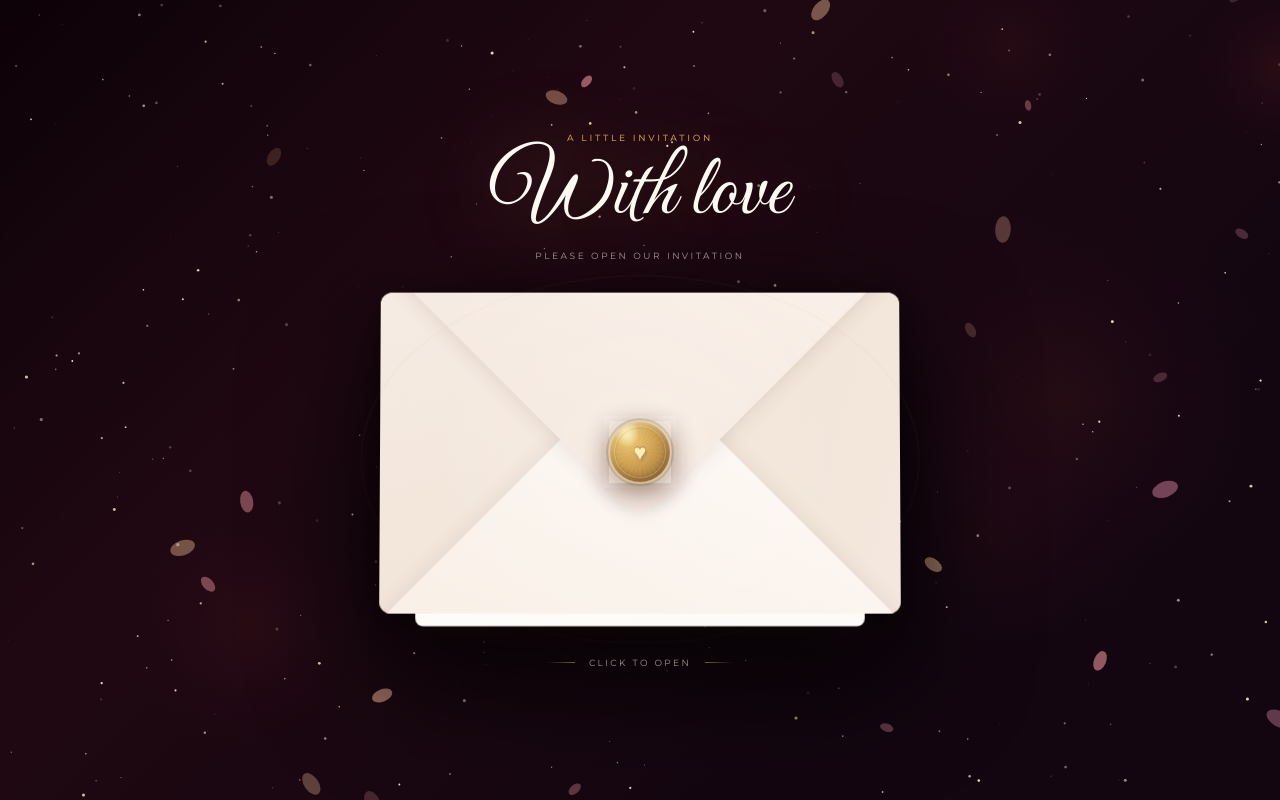
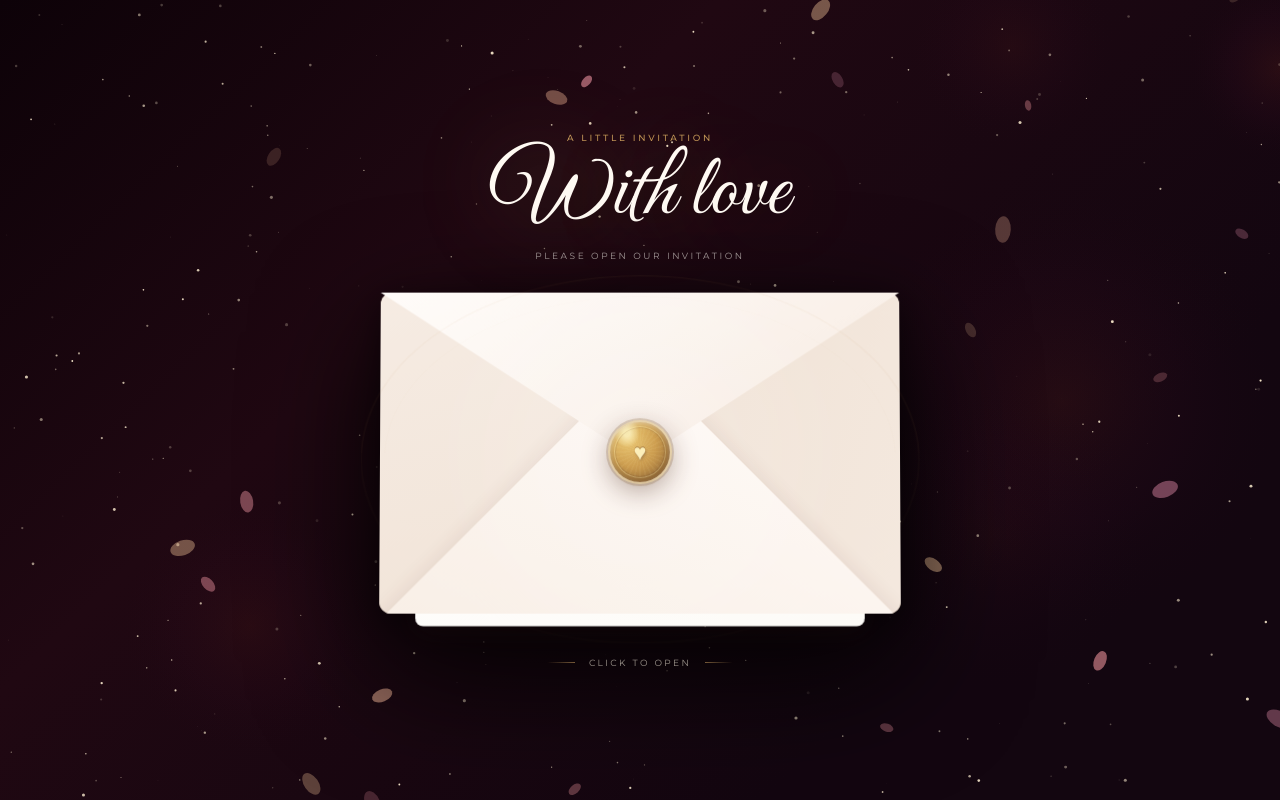
Before and after one commit to DARajapaksha/Wedding-Invitation-Website, a React (Vite) app: page / in a window 1280 px wide. Built offline with nearby package versions, Linux system fonts and the light colour scheme.

Commit message:
feat: simplify envelope seal styling by removing unnecessary elements and animations

```diff
--- a/src/components/Envelope.jsx
+++ b/src/components/Envelope.jsx
@@ -240,7 +240,6 @@ export default function Envelope({ onOpen }) {
 
               {/* ── wax seal ── */}
               <div className={`env-seal ${state === 'seal-pop' || isOpen && !flapOpen ? 'env-seal--pop' : ''} ${flapOpen ? 'env-seal--gone' : ''}`}>
-                <div className="env-seal-outer" />
                 <div className="env-seal-disc">
                   <span className="env-seal-heart">♥</span>
                 </div>
--- a/src/styles.css
+++ b/src/styles.css
@@ -551,17 +551,14 @@ th { color:var(--muted); letter-spacing:.12em; text-transform:uppercase; font-si
 }
 .env-flap-face {
   position: absolute;
-  left: 5%; right: 5%;
-  aspect-ratio: 1;
-  margin-top: -65%;
+  inset: 0;
   background: linear-gradient(155deg, #fffaf6 0%, #f4e7dd 100%);
-  transform: rotate(45deg);
-  border-radius: 20px;
-  box-shadow: 2px 2px 20px rgba(80,40,30,0.12);
+  clip-path: polygon(0 0, 100% 0, 50% 70%);
 }
 .env-flap-shine {
-  position: absolute; inset: 0;
-  border-radius: inherit;
+  position: absolute;
+  inset: 0;
+  clip-path: inherit;
   background: linear-gradient(135deg, rgba(255,255,255,.3) 0%, transparent 60%);
 }
 
@@ -574,22 +571,17 @@ th { color:var(--muted); letter-spacing:.12em; text-transform:uppercase; font-si
   width: 62px; height: 62px;
   display: flex; align-items: center; justify-content: center;
   transition: transform .45s cubic-bezier(.22,1,.36,1), opacity .45s ease;
-  animation: seal-breathe 3s ease-in-out infinite;
+  isolation: isolate;
 }
 .env-seal--pop  { transform: translate(-50%,-50%) scale(1.22); }
 .env-seal--gone { transform: translate(-50%,-50%) scale(0) rotate(20deg) !important; opacity: 0 !important; }
 
-.env-seal-outer {
-  position: absolute; inset: -6px;
-  border-radius: 50%;
-  border: 1.5px solid rgba(230,207,158,.6);
-  animation: seal-ring 3s ease-in-out infinite;
-}
 .env-seal-disc {
   position: relative;
   width: 60px; height: 60px;
   border-radius: 50%;
   overflow: hidden;
+  transform: translateZ(1px);
   background:
     radial-gradient(ellipse at 28% 18%, rgba(255,248,196,.72) 0 5%, transparent 21%),
     radial-gradient(circle at 32% 28%, #e8bd57 0%, #c38a2d 46%, #9b641b 78%, #71430e 100%);
@@ -633,15 +625,6 @@ th { color:var(--muted); letter-spacing:.12em; text-transform:uppercase; font-si
     0 -1px 0 rgba(104,57,7,.48),
     1px 2px 3px rgba(70,32,2,.42);
   line-height: 1;
-}
-
-@keyframes seal-breathe {
-  0%,100% { filter: drop-shadow(0 0 0 rgba(230,207,100,0)); }
-  50%      { filter: drop-shadow(0 0 18px rgba(230,207,100,.5)); }
-}
-@keyframes seal-ring {
-  0%,100% { opacity:.45; transform: scale(1); }
-  50%      { opacity:.9;  transform: scale(1.07); }
 }
 
 /* ── Glare ───────────────────────────────────────────────────── */
```
